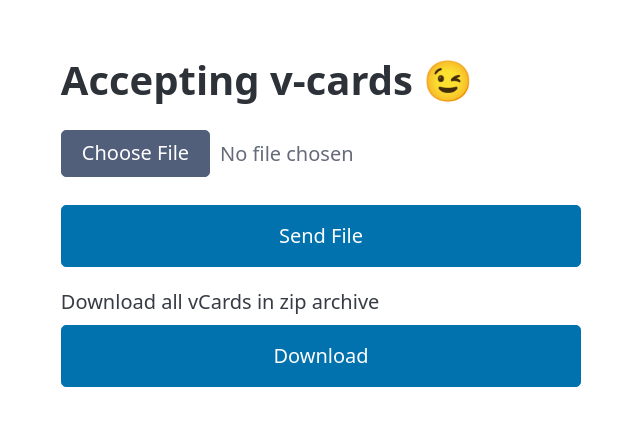
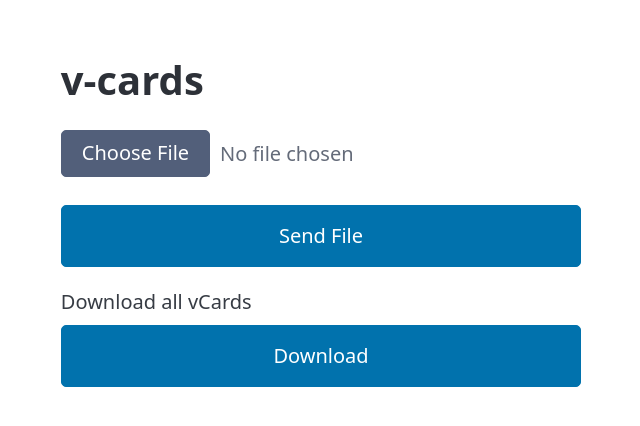
Before and after one commit to Cloud-Gruppe-3/front-end, a SvelteKit app: page / in a window 1280 px wide. Shown: the part 158-584 px from the top of the page, without its empty margins (319-959 px from the left). Built offline with nearby package versions, Linux system fonts and the light colour scheme.

Commit message:
Update +page.svelte

```diff
--- a/src/routes/+page.svelte
+++ b/src/routes/+page.svelte
@@ -56,7 +56,7 @@
 
 
 <section>
-    <h1>Accepting v-cards 😉</h1>
+    <h1>v-cards</h1>
     <form on:submit|preventDefault={handleSubmit}>
         <input
             on:change={handleFileChange}
@@ -70,7 +70,7 @@
     </form>
 
     <form on:submit|preventDefault={downloadVcard}>
-        <label for="downloadButton">Download all vCards in zip archive</label>
+        <label for="downloadButton">Download all vCards</label>
         <input
             type="submit"
             value="Download"
@@ -80,9 +80,4 @@
             <BarLoader size="240" color="#3170A8"/>
         {/if}
     </form>
-
-    <!-- <form action="/api/contacts/vcard" method="POST">
-        <label for="downloadButton">Download all vCards as single .vcf file</label>
-        <input type="submit" value="Download" name="downloadButton">
-    </form> -->
 </section>
```
